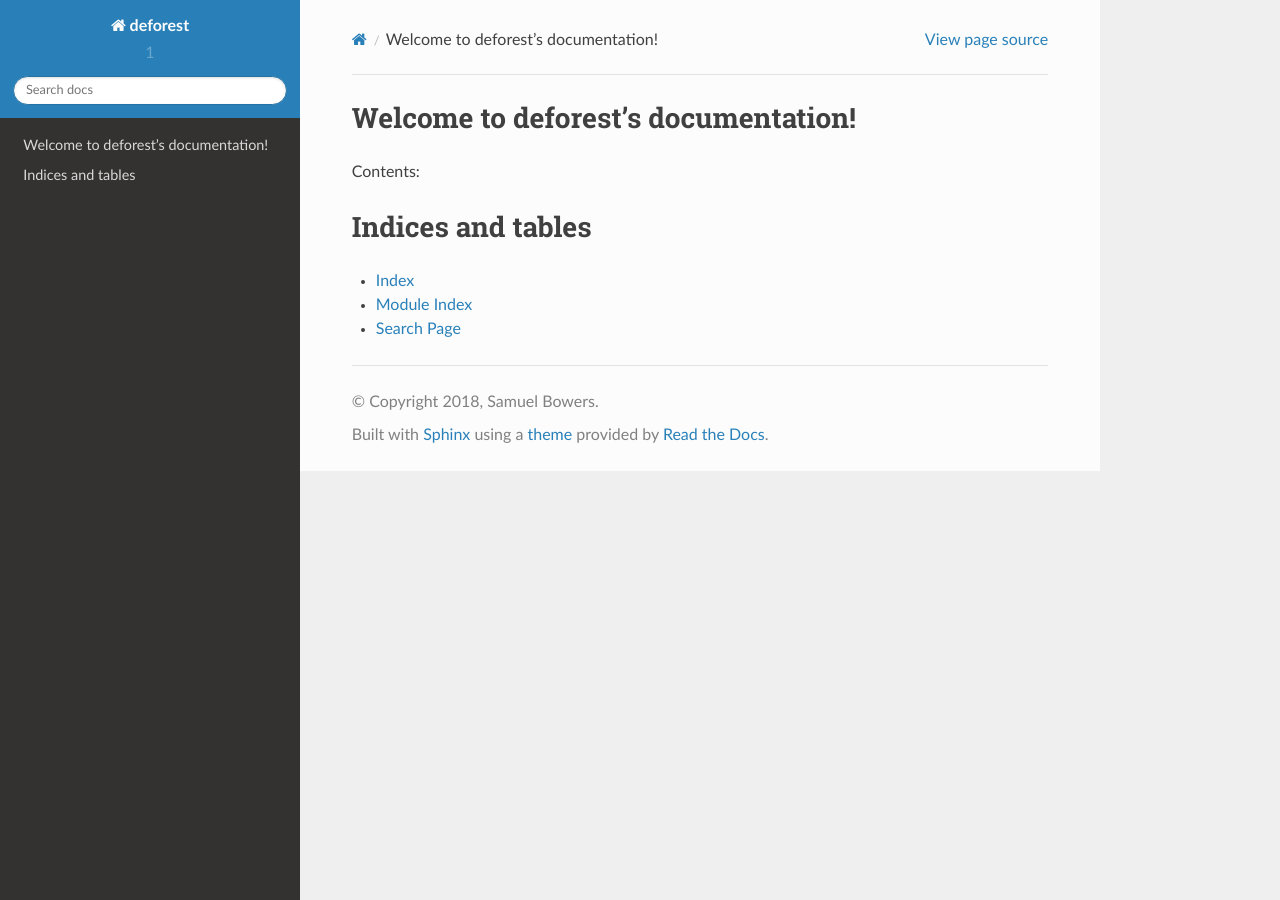
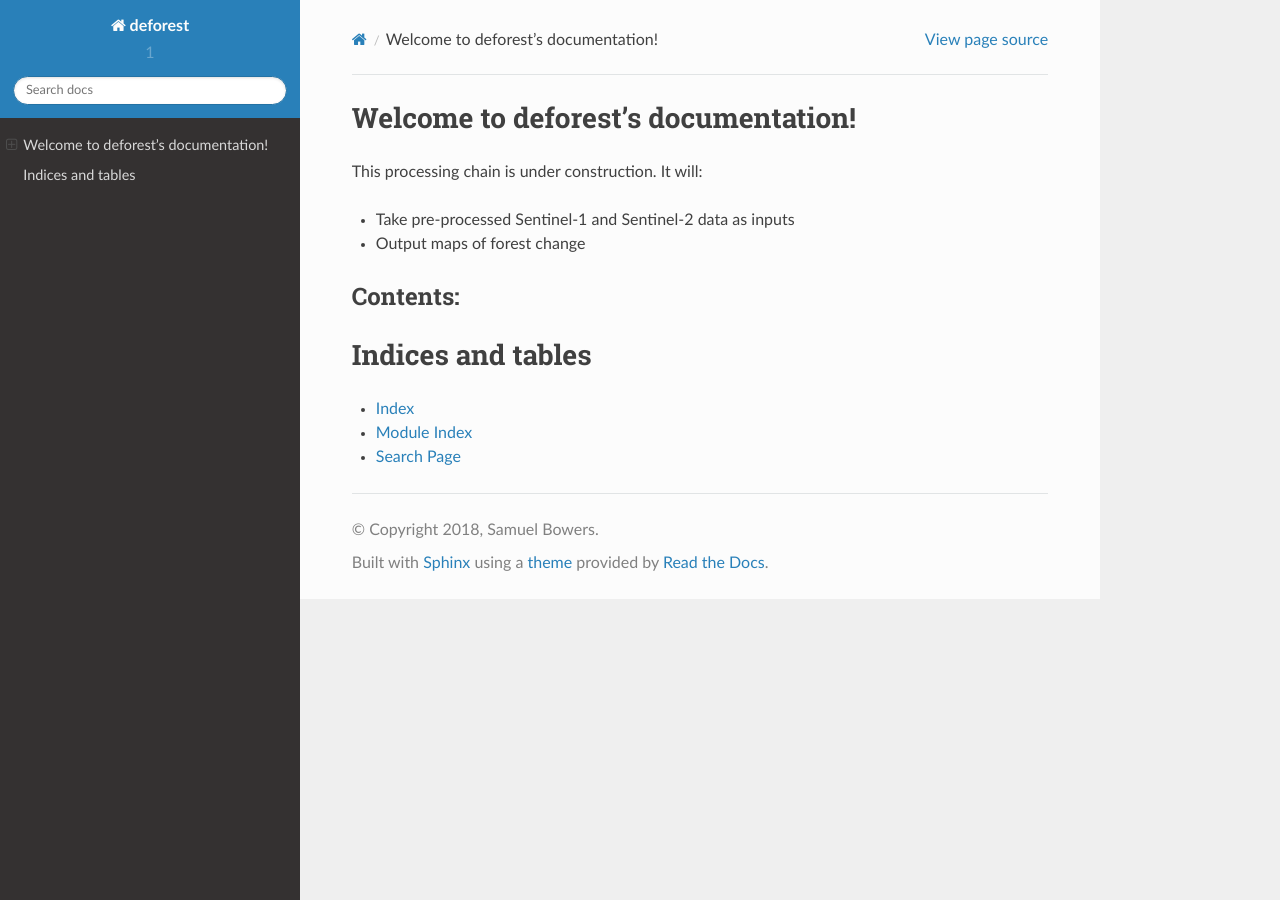
Before and after one commit to smfm-project/deforest, a Sphinx documentation site: the page built from docs/source/index.rst, in a window 1280 px wide. Built offline with Sphinx 7.4.7 and the Read the Docs theme 2.0.0, drawn with Linux system fonts in a browser that asks for light colours.

Commit message:
Placeholder doc

```diff
--- a/docs/source/index.rst
+++ b/docs/source/index.rst
@@ -6,7 +6,13 @@
 Welcome to deforest's documentation!
 ====================================
 
+This processing chain is under construction. It will:
+
+* Take pre-processed Sentinel-1 and Sentinel-2 data as inputs
+* Output maps of forest change
+
 Contents:
+---------
 
 .. toctree::
    :maxdepth: 2
```
